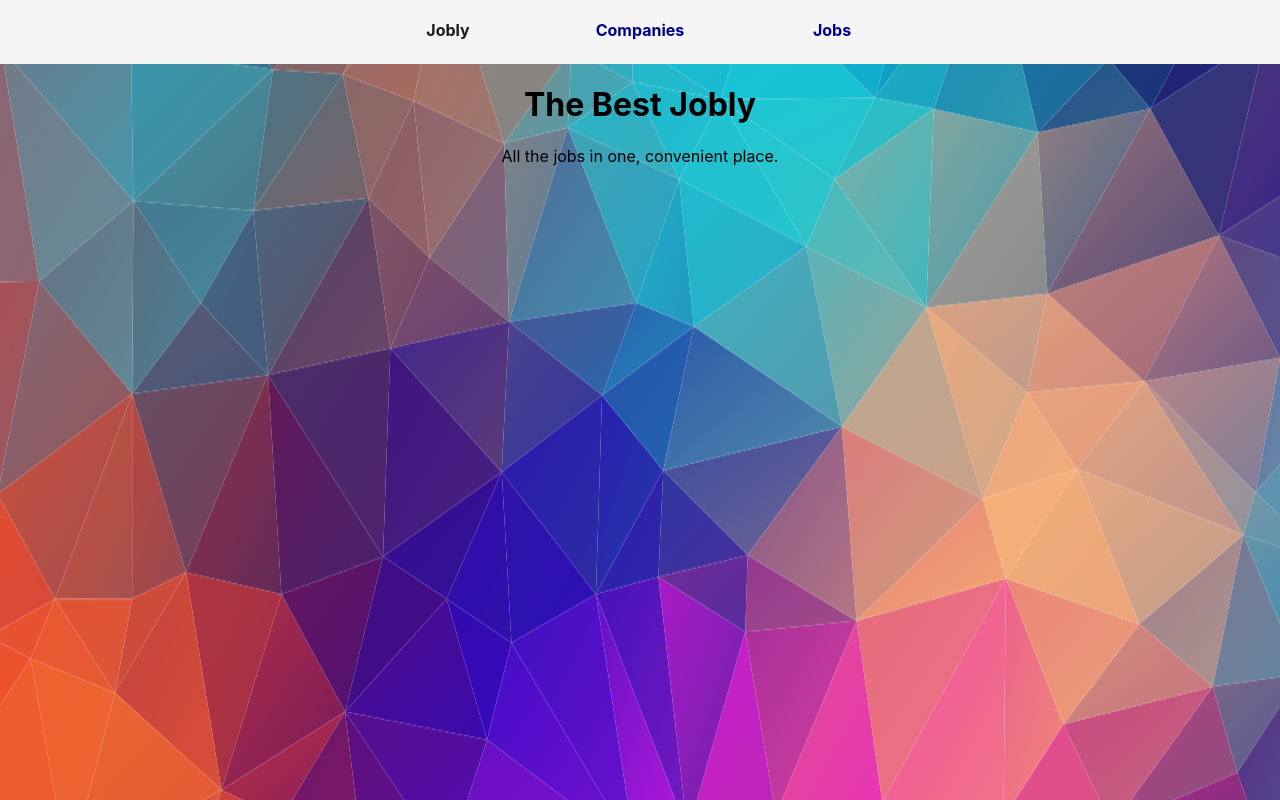
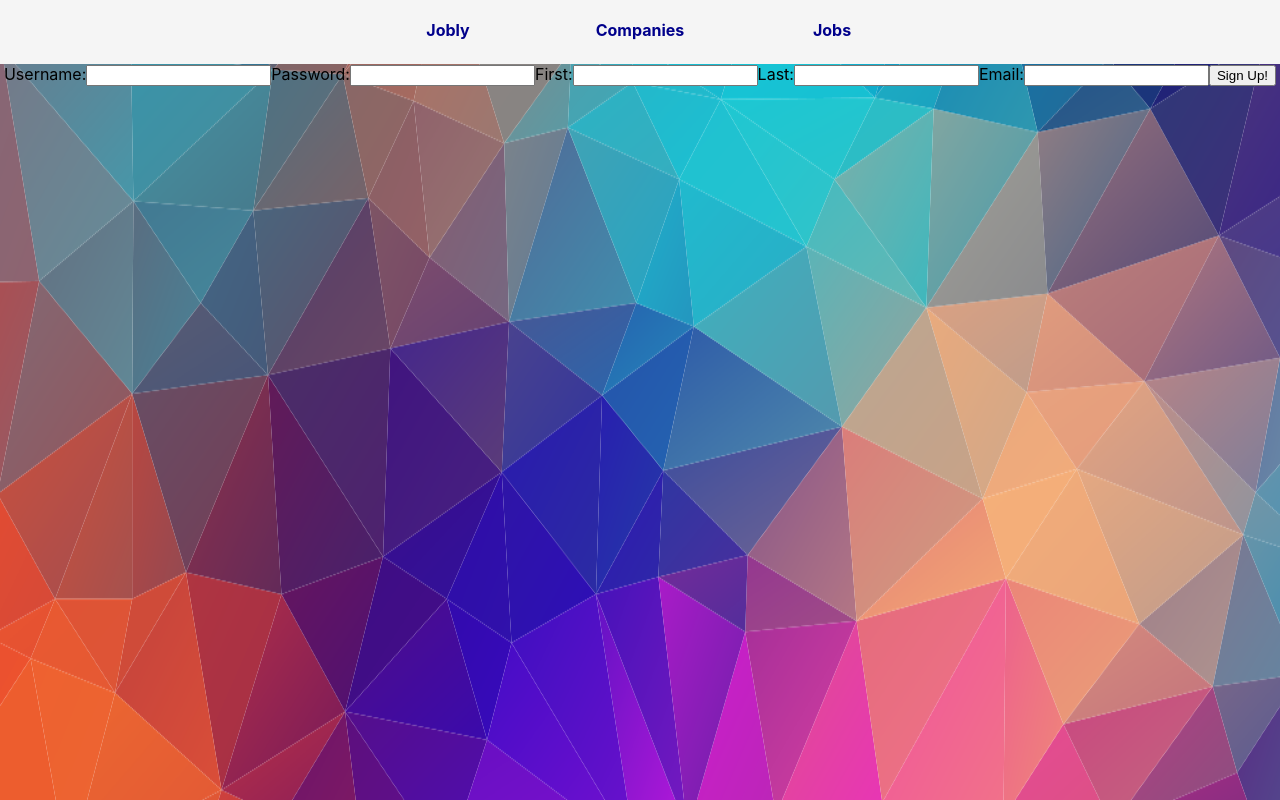
Before and after one commit to Peter-Loft/react-jobly, a React (Create React App) app: page /signup in a window 1280 px wide. Before the commit this address led to /. Built offline with nearby package versions, Linux system fonts and the light colour scheme; no server answers.

Commit message:
Updated Routes and created new files as well.

```diff
--- a/src/App.js
+++ b/src/App.js
@@ -20,8 +20,10 @@ function App() {
   return (
     <div className="App">
       <BrowserRouter>
-        <Nav />
-        <Routes />
+        {/* Context goes here */}
+          <Nav />
+          <Routes />
+        {/* Context ends here */}
       </BrowserRouter>
     </div>
   );
--- /dev/null
+++ b/src/ProfileForm.js
@@ -0,0 +1,9 @@
+import React from "react";
+
+function ProfileForm() {
+  return (
+    <p>Here goes the profielForm</p>
+  )
+}
+
+export default ProfileForm;
--- a/src/Routes.js
+++ b/src/Routes.js
@@ -7,10 +7,22 @@ import CompanyList from "./CompanyList";
 import CompanyDetail from "./CompanyDetail";
 import JobList from "./JobList";
 import Homepage from "./Homepage";
+import LoginForm from "./LoginForm";
+import ProfileForm from "./ProfileForm";
+import SignupForm from "./SignupForm";
 
 function Routes() {
   return (
     <Switch>
+      <Route exact path="/login">
+        <LoginForm />
+      </Route>
+      <Route exact path="/signup">
+        <SignupForm />
+      </Route>
+      <Route exact path="/profile">
+        <ProfileForm />
+      </Route>
       <Route exact path="/companies">
         <CompanyList />
       </Route>
@@ -23,7 +35,7 @@ function Routes() {
       <Route exact path="/">
         <Homepage />
       </Route>
-      <Redirect to="/" />
+      <Redirect to="/login" />
     </Switch>
   )
 }
--- /dev/null
+++ b/src/SignupForm.js
@@ -0,0 +1,85 @@
+import React from "react";
+import { useState } from "react";
+
+/**
+ *
+ * state:
+ * - control component for form;
+ *
+ * props:
+ * - handleSave: Fn passed from app to set user in
+ * localstorage and provide context.
+ *
+ * App ->
+ */
+function SignupForm({ handleSave }) {
+
+  const [formValues, setFormValues] = useState({
+    username: "",
+    password: "",
+    firstName: "",
+    lastName: "",
+    email: "",
+  });
+
+  function submitForm(evt) {
+    evt.preventDefault();
+    handleSave(formValues);
+  }
+
+  function handleChange(evt) {
+    const { name, value } = evt.target;
+    setFormValues(fData => ({
+      ...fData,
+      [name]: value,
+    }));
+  }
+
+  return (
+    <form onSubmit={submitForm}>
+      <label htmlFor="username">Username:</label>
+      <input
+        id="username"
+        name="username"
+        value={formValues.username}
+        onChange={handleChange}
+      />
+
+      <label htmlFor="password">Password:</label>
+      <input
+        id="password"
+        name="password"
+        value={formValues.password}
+        onChange={handleChange}
+      />
+
+      <label htmlFor="firstName">First:</label>
+      <input
+        id="firstName"
+        name="firstName"
+        value={formValues.firstName}
+        onChange={handleChange}
+      />
+
+      <label htmlFor="lastName">Last:</label>
+      <input
+        id="lastName"
+        name="lastName"
+        value={formValues.lastName}
+        onChange={handleChange}
+      />
+
+      <label htmlFor="email">Email:</label>
+      <input
+        id="email"
+        name="email"
+        value={formValues.email}
+        onChange={handleChange}
+      />
+      <button>Sign Up!</button>
+    </form>
+  )
+
+}
+
+export default SignupForm;
```
Also changed, not shown: src/Nav.js (+8 -1 lines), src/LoginForm.js (added).
